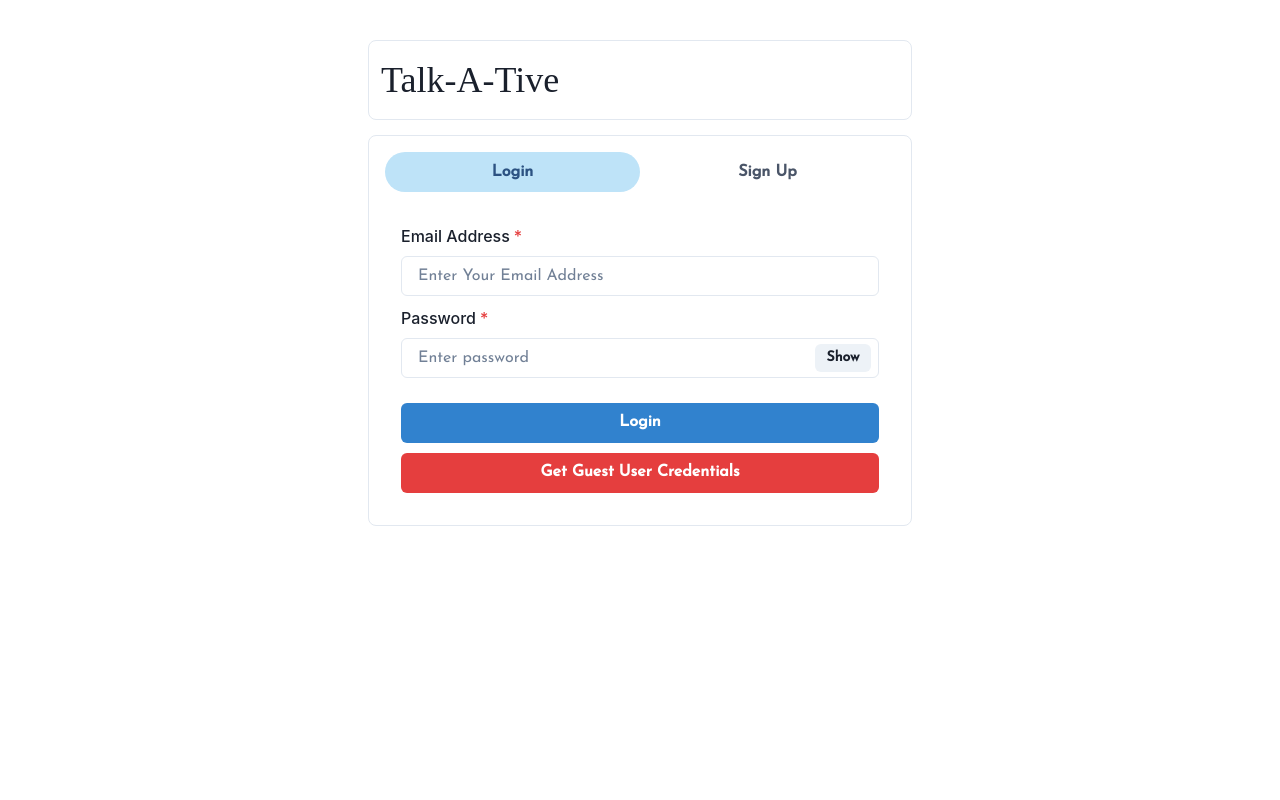
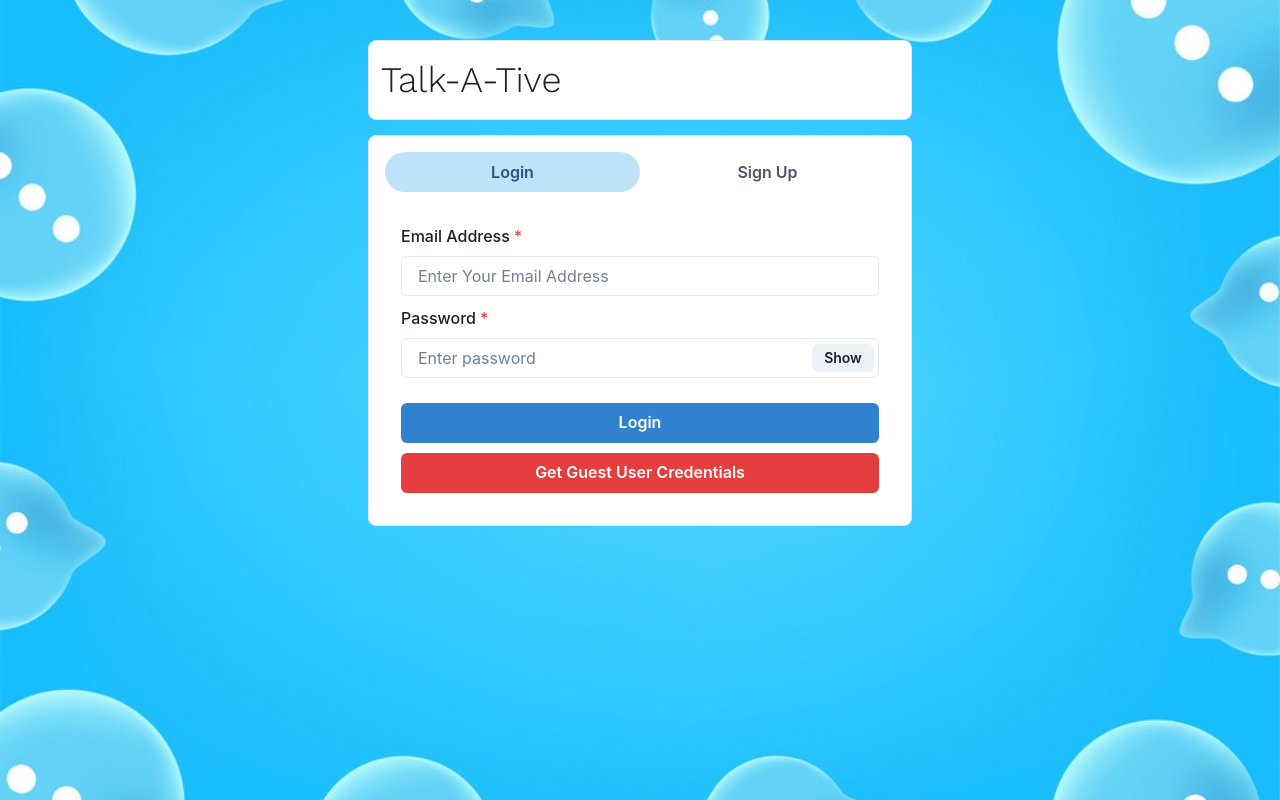
Before and after one commit to kanonChakma/Chatt-App1, a React (Create React App) app in the folder client/: page / in a window 1280 px wide. Built offline with nearby package versions, Linux system fonts and the light colour scheme.

Commit message:
feat: refactor my chats

```diff
--- /dev/null
+++ b/client/src/App.css
@@ -0,0 +1,22 @@
+@import url("https://fonts.googleapis.com/css2?family=Work+Sans:wght@300&display=swap");
+
+.App {
+  min-height: 100vh;
+  display: flex;
+  background-image: url("./background.png");
+  background-position: center;
+  background-size: cover;
+}
+
+::-webkit-scrollbar {
+  width: 0px;
+}
+
+::-webkit-scrollbar-thumb {
+  background: rgba(136, 136, 136, 0.281);
+}
+
+/* Handle on hover */
+::-webkit-scrollbar-thumb:hover {
+  background: #555;
+}
--- a/client/src/App.js
+++ b/client/src/App.js
@@ -1,5 +1,6 @@
 import React from 'react';
 import { Route, Routes } from "react-router-dom";
+import "./App.css";
 import Login from './component/Auth/Login';
 import Register from './component/Auth/Register';
 import Chat from './pages/Chat';
@@ -8,7 +9,7 @@ import Home from './pages/Home';
 export default function App() {
 
   return (
-    <div>
+    <div className='App'>
     <Routes>
           <Route path="/" element={<Home/>} />
           <Route path="/login" element={<Login />} />
--- a/client/src/component/MyChats.js
+++ b/client/src/component/MyChats.js
@@ -7,7 +7,6 @@ import { fetchAllChats } from "../common/chatApi";
 import { getSender } from "../config/ChatLogics";
 import { ChatState } from "../context/ChatProvider";
 import ChatLoading from "./ChatLoading";
-import GroupChatModal from "./GroupChatModal";
 
 const MyChats = ({ fetchAgain }) => {
   const [loggedUser, setLoggedUser] = useState();
@@ -33,6 +32,7 @@ const MyChats = ({ fetchAgain }) => {
     }
   };
 
+ console.log(chats);
   useEffect(() => {
     setLoggedUser(JSON.parse(localStorage.getItem("userInfo")));
     fetchChats();
@@ -61,7 +61,7 @@ const MyChats = ({ fetchAgain }) => {
         alignItems="center"
       >
         My Chats
-        <GroupChatModal>
+
         <Button
           d="flex"
           fontSize={{ base: "17px", md: "10px", lg: "17px" }}
@@ -69,7 +69,6 @@ const MyChats = ({ fetchAgain }) => {
          >
         New Group Chat
       </Button>
-        </GroupChatModal>
       </Box>
       <Box
         d="flex"
--- a/client/src/component/ProfileModel.js
+++ b/client/src/component/ProfileModel.js
@@ -1,10 +1,12 @@
 import { ViewIcon } from "@chakra-ui/icons";
 import {
-    Button, IconButton, Image, Modal, ModalBody,
-    ModalCloseButton, ModalContent, ModalFooter, ModalHeader, ModalOverlay, Text, useDisclosure
+  Button, IconButton, Image, Modal, ModalBody,
+  ModalCloseButton, ModalContent, ModalFooter, ModalHeader, ModalOverlay, Text, useDisclosure
 } from "@chakra-ui/react";
 
 const ProfileModal = ({ user, children }) => {
+  const {username, email, pic} = user.user;
+
   const { isOpen, onOpen, onClose } = useDisclosure();
 
   return (
@@ -22,8 +24,9 @@ const ProfileModal = ({ user, children }) => {
             fontFamily="Work sans"
             d="flex"
             justifyContent="center"
+            alignItems="center"
           >
-            {user.name}
+            {username}
           </ModalHeader>
           <ModalCloseButton />
           <ModalBody
@@ -35,14 +38,14 @@ const ProfileModal = ({ user, children }) => {
             <Image
               borderRadius="full"
               boxSize="150px"
-              src={user.pic}
-              alt={user.name}
+              src={pic}
+              alt={username}
             />
             <Text
               fontSize={{ base: "28px", md: "30px" }}
               fontFamily="Work sans"
             >
-              Email: {user.email}
+              Email: {email}
             </Text>
           </ModalBody>
           <ModalFooter>
--- a/client/src/component/SideDrawer.js
+++ b/client/src/component/SideDrawer.js
@@ -89,12 +89,11 @@ function SideDrawer() {
   };
 
   const accessChat = async (userId) => {
-    console.log(userId);
 
     try {
       setLoadingChat(true);
       const { data } = await oneToOneChat(userId, user);
-      console.log(data);
+
       if (!chats.find((c) => c._id === data._id)) setChats([data, ...chats]);
       setSelectedChat(data);
       setLoadingChat(false);
--- a/client/src/context/ChatProvider.js
+++ b/client/src/context/ChatProvider.js
@@ -7,7 +7,7 @@ const ChatProvider = ({ children }) => {
   const [selectedChat, setSelectedChat] = useState();
   const [user, setUser] = useState();
   const [notification, setNotification] = useState([]);
-  const [chats, setChats] = useState();
+  const [chats, setChats] = useState([]);
 
   const navigate = useNavigate()
 
--- a/client/src/index.css
+++ b/client/src/index.css
@@ -1,4 +1,4 @@
-@import url("https://fonts.googleapis.com/css2?family=Josefin+Sans:wght@100;200;300;400;500&display=swap");
+/* @import url("https://fonts.googleapis.com/css2?family=Josefin+Sans:wght@100;200;300;400;500&display=swap");
 
 * {
   margin: 0;
@@ -15,8 +15,8 @@ input {
 body {
   max-width: 100vw;
   max-height: 100vh;
-  /* overflow: hidden;
+  overflow: hidden;
   background-image: url("./background.png");
   background-size: cover;
-  background-position: center; */
-}
+  background-position: center;
+} */
```
Lines whose indentation alone changed are shown as unchanged.
